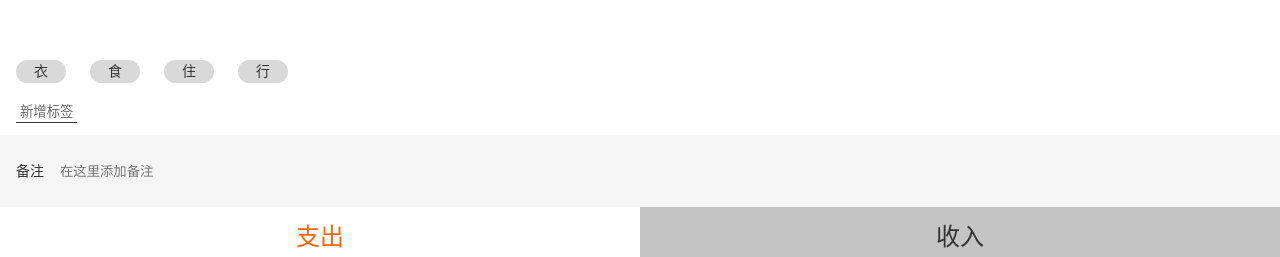
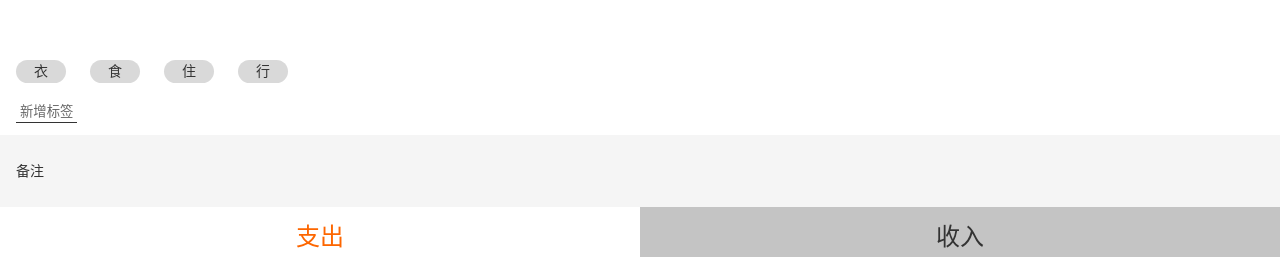
Before and after one commit to qiyi-li/money-manager-react, a React app: page /#/money in a window 1280 px wide. Shown: the part 132-389 px from the top of the page. Built offline with nearby package versions, Linux system fonts and the light colour scheme.

Commit message:
创建单独的 Inpute

```diff
--- /dev/null
+++ b/src/components/Inpute.tsx
@@ -0,0 +1,33 @@
+import React from 'react';
+import styled from 'styled-components';
+
+const Label = styled.label`
+  display: flex;
+  align-items: center;
+    >span{ margin-right: 16px; white-space: nowrap;}
+    >input{
+      display: block;
+      width: 100%;
+      height: 72px;
+      border: none;
+      background:none;
+    }
+`;
+
+type Props={ label:string; }&React.InputHTMLAttributes<HTMLInputElement>
+const Input: React.FC<Props> = (props) => {
+  const {label,children,...rest}=props; // 接受 label、children 和所有 input 属性
+  return (
+    <Label>
+      <span>{props.label}</span>
+      {/*<input type={props.type}
+             placeholder={props.placeholder}
+             defaultValue={props.defaultValue}
+             onBlur={props.onBlur}
+      />*/}
+      <input {...rest}/>
+      {/*把除了 label children 的其他属性传给 input*/}
+    </Label>
+  );
+};
+export {Input};
--- a/src/views/Money/NoteSection.tsx
+++ b/src/views/Money/NoteSection.tsx
@@ -1,46 +1,35 @@
 import styled from 'styled-components';
-import React, {useRef} from 'react';
+import React, {ChangeEventHandler} from 'react';
+import {Input} from '../../components/Inpute';
 
 const Wrapper = styled.section`
   background-color: #f5f5f5;
   padding: 0 16px;
   font-size: 14px;
-  >label{
-  display: flex;
-  align-items: center;
-    >span{ margin-right: 16px; white-space: nowrap;}
-    >input{
-      display: block;
-      width: 100%;
-      height: 72px;
-      border: none;
-      background:none;
-    }
-  }
+
 `;
 
 type Props={
   value: string;
   onChange: (value:string)=>void
 }
-const NoteSection:React.FC<Props>=(props)=>{
-  const note=props.value
-  const refInput=useRef<HTMLInputElement>(null)
-  const onBlur=()=>{
-    if(refInput.current!==null){
-      console.log(refInput.current.value);
-      props.onChange(refInput.current.value)
-    }
-  }
+const NoteSection:React.FC<Props>=(props)=> {
+  const note = props.value;
+  const onChange:ChangeEventHandler<HTMLInputElement> = (e) => {
+    props.onChange(e.target.value);
+  };
   return (
     <Wrapper>
       <label>
-        <span>备注</span>
-        <input type="text" placeholder="在这里添加备注"
-               ref={refInput}
-               defaultValue={note}
-               onBlur={onBlur}
-        />
+        {/*<span>备注</span>*/}
+        {/*<input type="text" placeholder="在这里添加备注"*/}
+        {/*       ref={refInput}*/}
+        {/*       defaultValue={note}*/}
+        {/*       onBlur={onBlur}*/}
+        {/*/>*/}
+        <Input label="备注 " type="text" value={note} onChange={onChange}>
+
+        </Input>
       </label>
     </Wrapper>
   )
```
